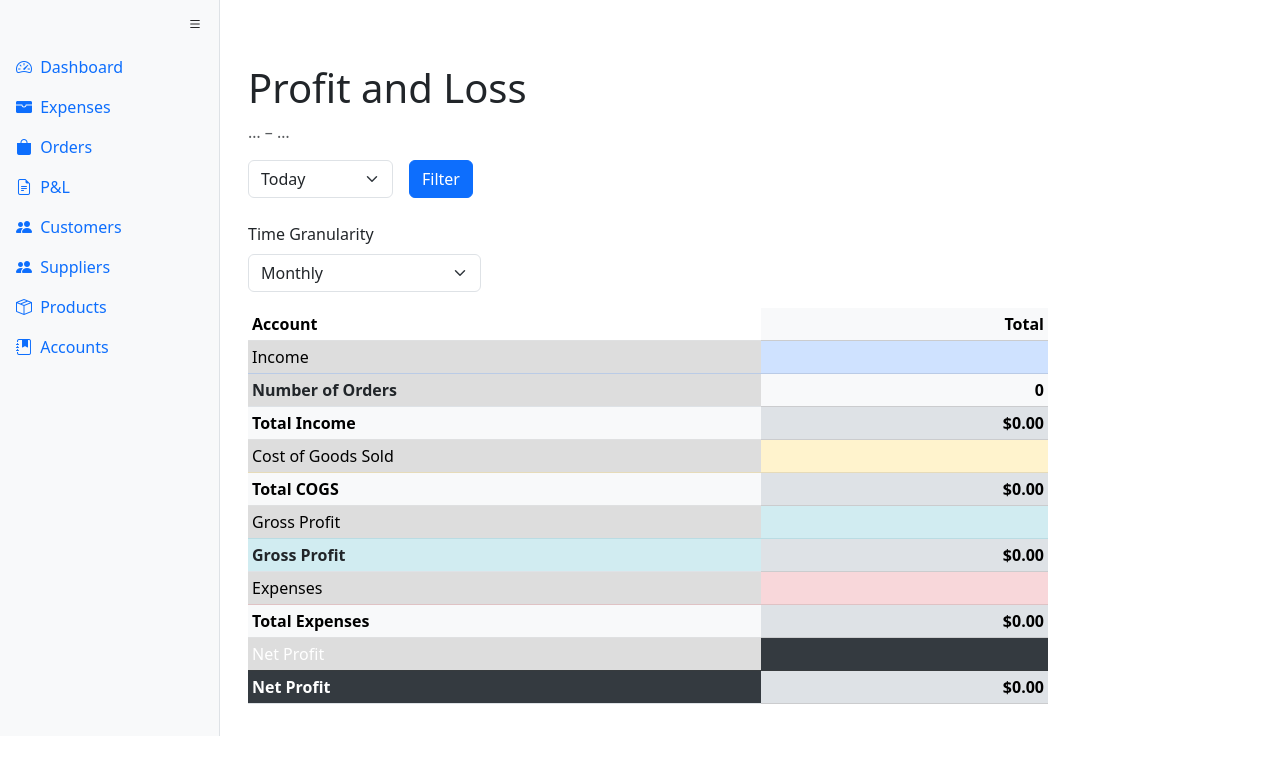
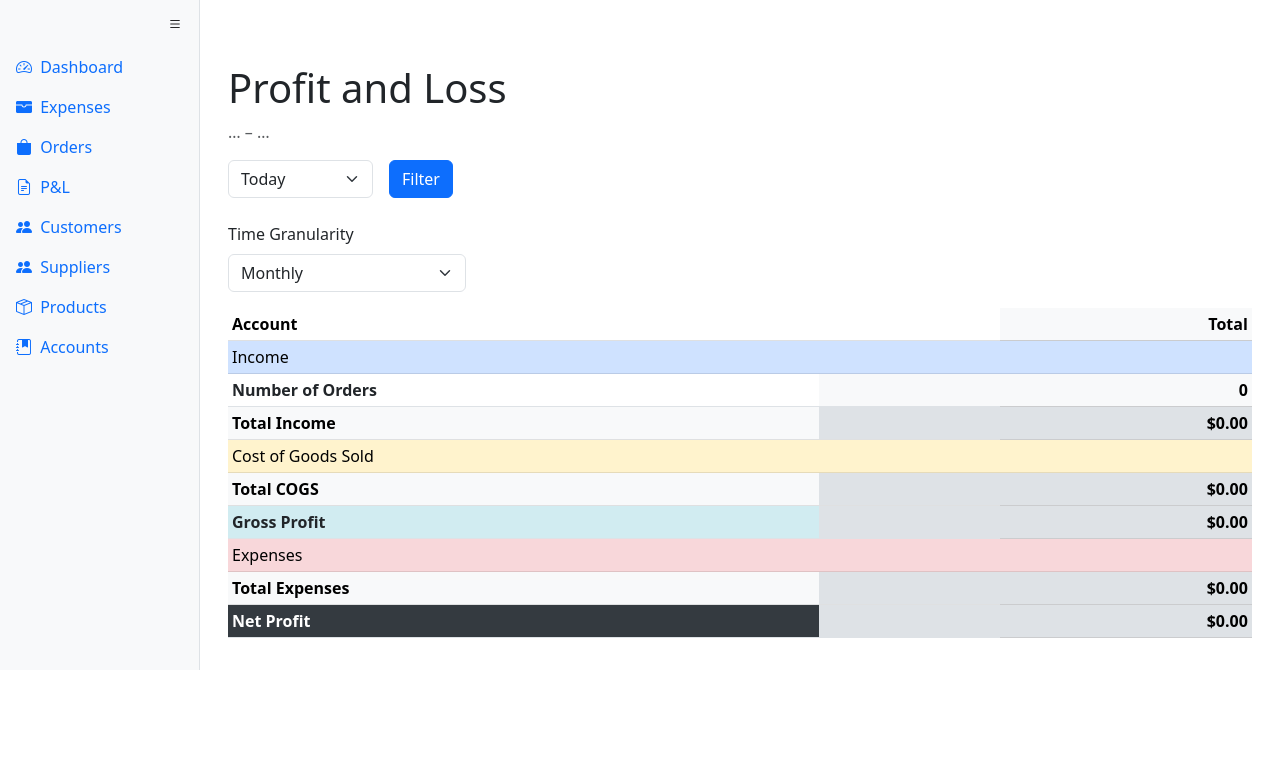
Before and after one commit to karlneco/pod_accounting, a Flask app: template app/templates/reports/pl.html in a window 1280 px wide. Shown: the top 775 px of the page. Run offline with Flask 3, Linux system fonts and the light colour scheme; the template is opened without the code that fills it, so the values that code supplies are empty; some libraries are stand-ins or nearby versions.

Commit message:
Refactor Profit and Loss report layout by updating table container styles for responsiveness and removing redundant row elements. Added JavaScript functionality to dynamically adjust table width based on container size.

```diff
--- a/app/templates/reports/pl.html
+++ b/app/templates/reports/pl.html
@@ -5,13 +5,11 @@
       position: sticky;
       z-index: 1;
       left: 0;
-      background: #ddd;
     }
     tbody th > :first-child {
       position: sticky;
       z-index: 1;
       left: 0;
-      background: #ddd;
     }
     .sticky-col {
       position: sticky;
@@ -44,8 +42,8 @@
     </div>
   </div>
 
-  <div style="overflow-x: auto; width: 800px; max-width: 800px;">
-    <table class="table table-sm" style="min-width: 800px;">
+  <div id="pl-table-container" style="overflow-x: auto; width: 100%; max-width: 80vw;">
+    <table id="pl-table" class="table table-sm" style="min-width: 800px;">
       <!-- Header with period columns -->
       <thead class="table-light">
         <tr>
@@ -124,13 +122,6 @@
 
       <!-- Gross Profit -->
       <tbody>
-        <tr class="table-info">
-          <td class="sticky-col">Gross Profit</td>
-          {% for col in period_columns %}
-          <td style="background: #d1ecf1;"></td>
-          {% endfor %}
-          <td style="background: #d1ecf1;"></td>
-        </tr>
         <tr>
           <th class="sticky-col" style="background: #d1ecf1; z-index: 1;">Gross Profit</th>
           {% for col in period_columns %}
@@ -177,17 +168,10 @@
 
       <!-- Net Profit -->
       <tbody>
-        <tr class="table-dark text-white">
-          <td class="sticky-col">Net Profit</td>
-          {% for col in period_columns %}
-          <td style="background: #343a40;"></td>
-          {% endfor %}
-          <td style="background: #343a40;"></td>
-        </tr>
         <tr>
           <th class="sticky-col" style="background: #343a40; color: white;">Net Profit</th>
           {% for col in period_columns %}
-          <th class="text-end">${{ '{:,.2f}'.format(period_totals.net_profit[col.key]) }}</th>
+          <th  style="background: #343a40; color: white" class="text-end">${{ '{:,.2f}'.format(period_totals.net_profit[col.key]) }}</th>
           {% endfor %}
           <th class="text-end table-secondary" style="position: sticky; right: 0; background: #dee2e6; z-index: 1;">${{ '{:,.2f}'.format(period_totals.net_profit.values() | sum) }}</th>
         </tr>
@@ -203,5 +187,18 @@ function changeGranularity() {
     url.searchParams.set('granularity', granularity);
     window.location.href = url.toString();
 }
+
+function setPLTableWidth() {
+  const container = document.getElementById('pl-table-container');
+  const table = document.getElementById('pl-table');
+  if (!container || !table) return;
+  // Make the table 120% of the container width, or at least 800px
+  const minWidth = 800;
+  const newWidth = Math.max(container.offsetWidth * 1.2, minWidth);
+  table.style.width = newWidth + 'px';
+}
+
+window.addEventListener('DOMContentLoaded', setPLTableWidth);
+window.addEventListener('resize', setPLTableWidth);
 </script>
 {% endblock %}
```
